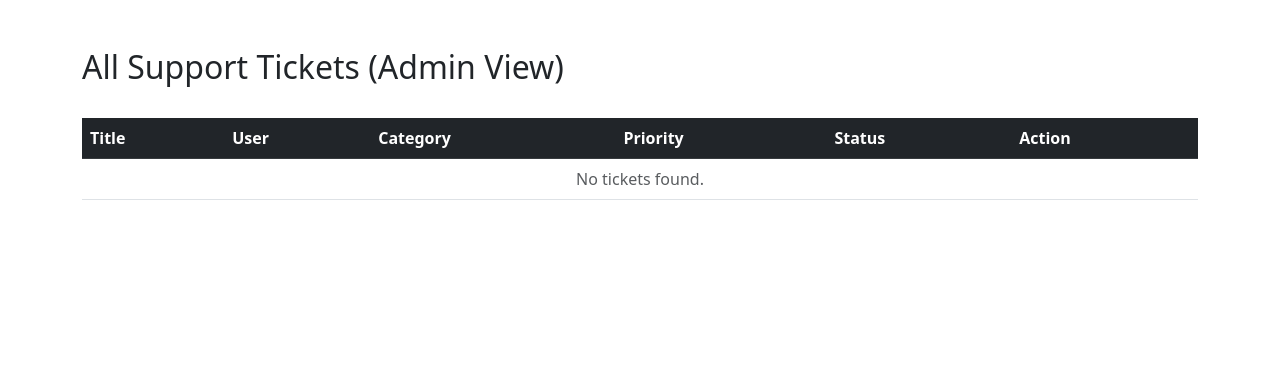
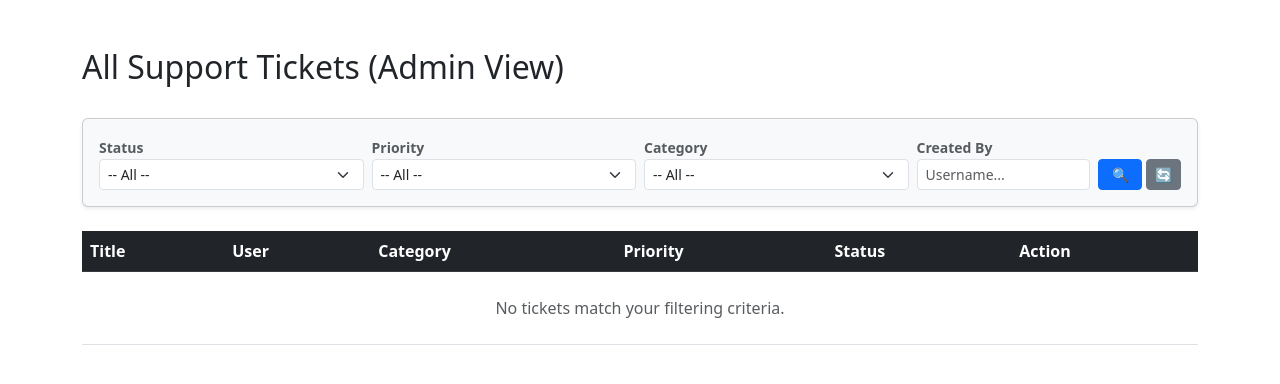
Before and after one commit to daniel-marquez-dev/simple-helpdesk-ticket-system, a Django app: page /tickets/ in a window 1280 px wide. Shown: the top 384 px of the page. Run offline with Django 5.2, Linux system fonts and the light colour scheme; the visitor is signed in with stand-in values (Sample User, id 1); data that the repository does not hold is empty.

Commit message:
Day 8 completed

```diff
--- a/tickets/templates/tickets/ticket_list.html
+++ b/tickets/templates/tickets/ticket_list.html
@@ -6,10 +6,60 @@
     <link rel="stylesheet" href="https://cdn.jsdelivr.net/npm/bootstrap@5.3.0/dist/css/bootstrap.min.css">
 </head>
 <body class="container mt-5">
+
     <div class="d-flex justify-content-between align-items-center mb-4">
         <h2>
             {% if user.is_staff %}All Support Tickets (Admin View){% else %}My Support Tickets{% endif %}
         </h2>
+        {% if not user.is_staff %}
+            <a href="{% url 'create_ticket' %}" class="btn btn-primary">+ Create New Ticket</a>
+        {% endif %}
+    </div>
+
+    <div class="card p-3 mb-4 bg-light shadow-sm">
+        <form method="GET" class="row g-2 align-items-end">
+            <div class="col-md-3">
+                <label class="small fw-bold text-muted">Status</label>
+                <select name="status" class="form-select form-select-sm">
+                    <option value="">-- All --</option>
+                    {% for value, name in status_choices %}
+                        <option value="{{ value }}" {% if request.GET.status == value %}selected{% endif %}>{{ name }}</option>
+                    {% endfor %}
+                </select>
+            </div>
+
+            <div class="col-md-3">
+                <label class="small fw-bold text-muted">Priority</label>
+                <select name="priority" class="form-select form-select-sm">
+                    <option value="">-- All --</option>
+                    {% for value, name in priority_choices %}
+                        <option value="{{ value }}" {% if request.GET.priority == value %}selected{% endif %}>{{ name }}</option>
+                    {% endfor %}
+                </select>
+            </div>
+
+            <div class="col-md-3">
+                <label class="small fw-bold text-muted">Category</label>
+                <select name="category" class="form-select form-select-sm">
+                    <option value="">-- All --</option>
+                    {% for value, name in category_choices %}
+                        <option value="{{ value }}" {% if request.GET.category == value %}selected{% endif %}>{{ name }}</option>
+                    {% endfor %}
+                </select>
+            </div>
+
+            {% if user.is_staff or user.is_superuser %}
+            <div class="col-md-2">
+                <label class="small fw-bold text-muted">Created By</label>
+                <input type="text" name="user" class="form-control form-control-sm" value="{{ request.GET.user|default_if_none:'' }}" placeholder="Username...">
+            </div>
+            {% endif %}
+
+            <div class="col-md-1 d-flex gap-1">
+                <button type="submit" class="btn btn-primary btn-sm flex-grow-1" title="Apply Filters">🔍</button>
+                <a href="{% url 'ticket_list' %}" class="btn btn-secondary btn-sm" title="Reset Filters">🔄</a>
+            </div>
+        </form>
     </div>
 
     <table class="table table-hover">
@@ -37,10 +87,11 @@
             </tr>
             {% empty %}
             <tr>
-                <td colspan="6" class="text-center text-muted">No tickets found.</td>
+                <td colspan="7" class="text-center text-muted py-4">No tickets match your filtering criteria.</td>
             </tr>
             {% endfor %}
         </tbody>
     </table>
+
 </body>
 </html>
--- a/tickets/views.py
+++ b/tickets/views.py
@@ -6,9 +6,7 @@ from django.contrib import messages
 from django.core.exceptions import PermissionDenied
 
 from .models import Ticket, Comment
-from .forms import TicketForm, CommentForm
-
-# --- VISTAS DE TICKET LIST & CREATION (Intern 1) ---
+from .forms import TicketForm, CommentForm, TicketStatusForm
 
 class ticketListView(LoginRequiredMixin, ListView):
     model = Ticket
@@ -16,13 +14,46 @@ class ticketListView(LoginRequiredMixin, ListView):
     context_object_name = 'tickets'
 
     def get_queryset(self):
+        # 1. Filtro base de seguridad: Staff ve todo, usuario común solo lo suyo
         if self.request.user.is_staff or self.request.user.is_superuser:
-            return Ticket.objects.all().order_by('-created_at')
-        return Ticket.objects.filter(created_by=self.request.user).order_by('-created_at')
+            queryset = Ticket.objects.all()
+        else:
+            queryset = Ticket.objects.filter(created_by=self.request.user)
+
+        # 2. DÍA 8: Captura de los parámetros seleccionados en la barra de filtros HTML
+        status_filter = self.request.GET.get('status')
+        priority_filter = self.request.GET.get('priority')
+        category_filter = self.request.GET.get('category')
+        user_filter = self.request.GET.get('user')
+
+        # 3. DÍA 8: Aplicar filtros encadenados si el usuario seleccionó opciones
+        if status_filter:
+            queryset = queryset.filter(status=status_filter)
+        if priority_filter:
+            queryset = queryset.filter(priority=priority_filter)
+        if category_filter:
+            queryset = queryset.filter(category=category_filter)
+        if user_filter and (self.request.user.is_staff or self.request.user.is_superuser):
+            queryset = queryset.filter(created_by__username__icontains=user_filter)
+
+        # Devolvemos los tickets ordenados por fecha de creación (más recientes primero)
+        return queryset.order_by('-created_at')
+
+    def get_context_data(self, **kwargs):
+        # DÍA 8: Pasamos las opciones de las tuplas del modelo para rellenar los <select> del HTML
+        context = super().get_context_data(**kwargs)
+        context['status_choices'] = Ticket.STATUS_CHOICES
+        context['priority_choices'] = Ticket.PRIORITY_CHOICES
+        context['category_choices'] = Ticket.CATEGORY_CHOICES
+        return context
 
 
 @login_required
 def ticket_list(request):
+    """
+    Nota: Tu proyecto usa la vista basada en clase 'ticketListView' en las URLs,
+    pero dejamos esta función por si tenéis alguna ruta alternativa apuntando aquí.
+    """
     if request.user.is_staff or request.user.is_superuser:
         tickets = Ticket.objects.all().order_by('-created_at')
     else:
@@ -50,40 +81,47 @@ def successful(request):
     return render(request, 'tickets/successful.html')
 
 
-# --- DÍA 6: VISTA DE DETALLE UNIFICADA CON COMENTARIOS (Intern 2) ---
+# --- DÍA 7: VISTA DE DETALLE UNIFICADA CON COMENTARIOS Y ESTADOS ---
 
 @login_required
 def ticket_detail(request, pk):
-    # 1. Usamos 'pk' para mantener la consistencia con las URLs de tu compañero
     ticket = get_object_or_404(Ticket, pk=pk)
 
-    # 2. Control de seguridad estricto que dejó tu compañero
+    # Control de seguridad estricto
     if not (request.user.is_staff or request.user.is_superuser) and ticket.created_by != request.user:
         raise PermissionDenied
 
-    # 3. Tu lógica del Día 6: Obtener comentarios existentes
     comments = ticket.comments.all()
 
-    # 4. Tu lógica del Día 6: Procesar el formulario de comentarios
+    # Inicializamos ambos formularios para pintarlos en el HTML
+    comment_form = CommentForm()
+    status_form = TicketStatusForm(instance=ticket)
+
     if request.method == 'POST':
-        form = CommentForm(request.POST)
-        if form.is_valid():
-            comment = form.save(commit=False)
-            comment.ticket = ticket
-            comment.author = request.user
-            comment.save()
-            messages.success(request, "¡Comentario añadido correctamente!")
-            # Redirigimos usando 'pk' para evitar errores de reversión de URL
-            return redirect('ticket_detail', pk=ticket.pk)
-    else:
-        form = CommentForm()
+        # ACCIÓN A (Día 7): El staff técnico cambia el estado del ticket
+        if 'update_status' in request.POST and (request.user.is_staff or request.user.is_superuser):
+            status_form = TicketStatusForm(request.POST, instance=ticket)
+            if status_form.is_valid():
+                status_form.save()
+                messages.success(request, "¡Estado del ticket actualizado con éxito!")
+                return redirect('ticket_detail', pk=ticket.pk)
+
+        # ACCIÓN B (Día 6): Cualquier usuario añade un comentario
+        elif 'add_comment' in request.POST:
+            comment_form = CommentForm(request.POST)
+            if comment_form.is_valid():
+                comment = comment_form.save(commit=False)
+                comment.ticket = ticket
+                comment.author = request.user
+                comment.save()
+                messages.success(request, "¡Comentario añadido correctamente!")
+                return redirect('ticket_detail', pk=ticket.pk)
 
     context = {
         'ticket': ticket,
         'comments': comments,
-        'comment_form': form,
+        'comment_form': comment_form, # Cambiado de 'form' a 'comment_form' para evitar confusiones
+        'status_form': status_form,   # DÍA 7: Pasamos el formulario de estados al HTML
     }
 
-    # NOTA: Asegúrate de si tu archivo HTML se llama 'ticket-detail.html' o 'ticket_detail.html'
-    # He dejado 'ticket-detail.html' porque es el que tu compañero configuró originalmente.
     return render(request, 'tickets/ticket-detail.html', context)
```
Also changed, not shown: tickets/forms.py (+17 -6 lines).
